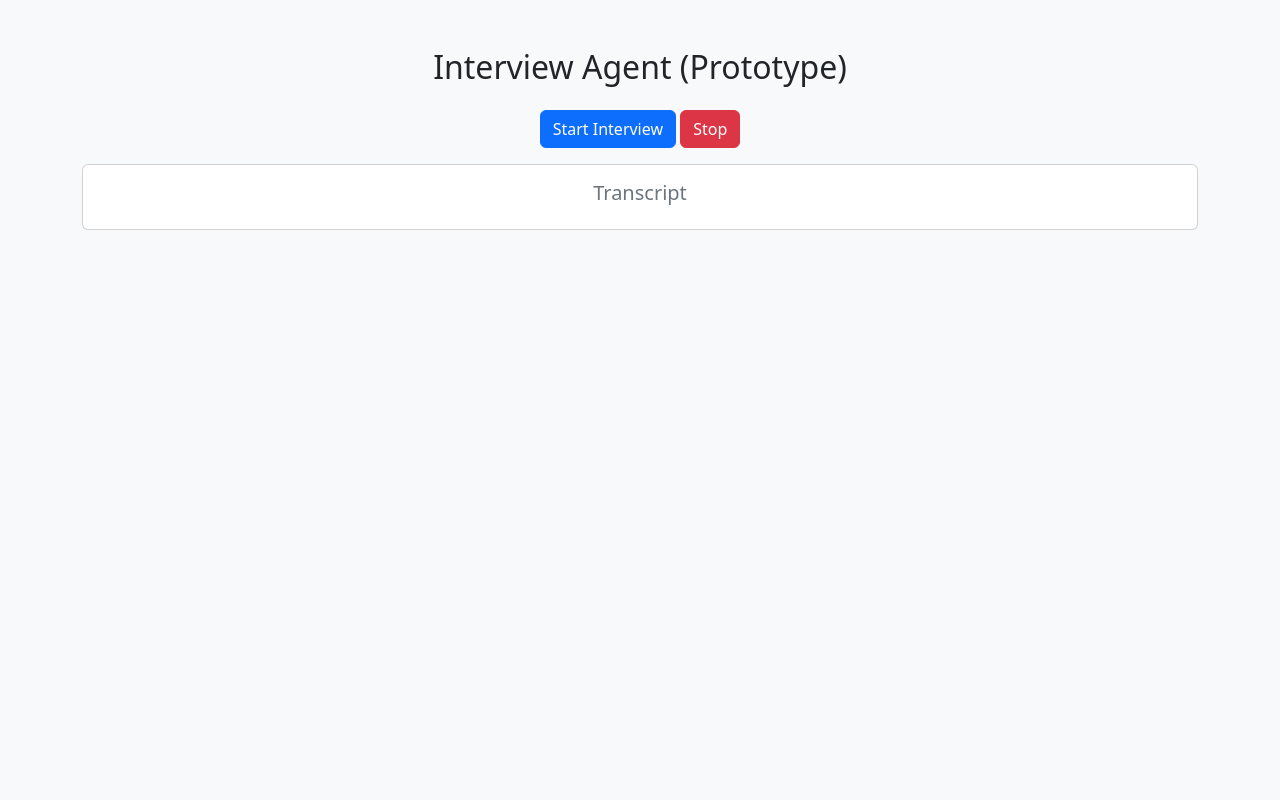
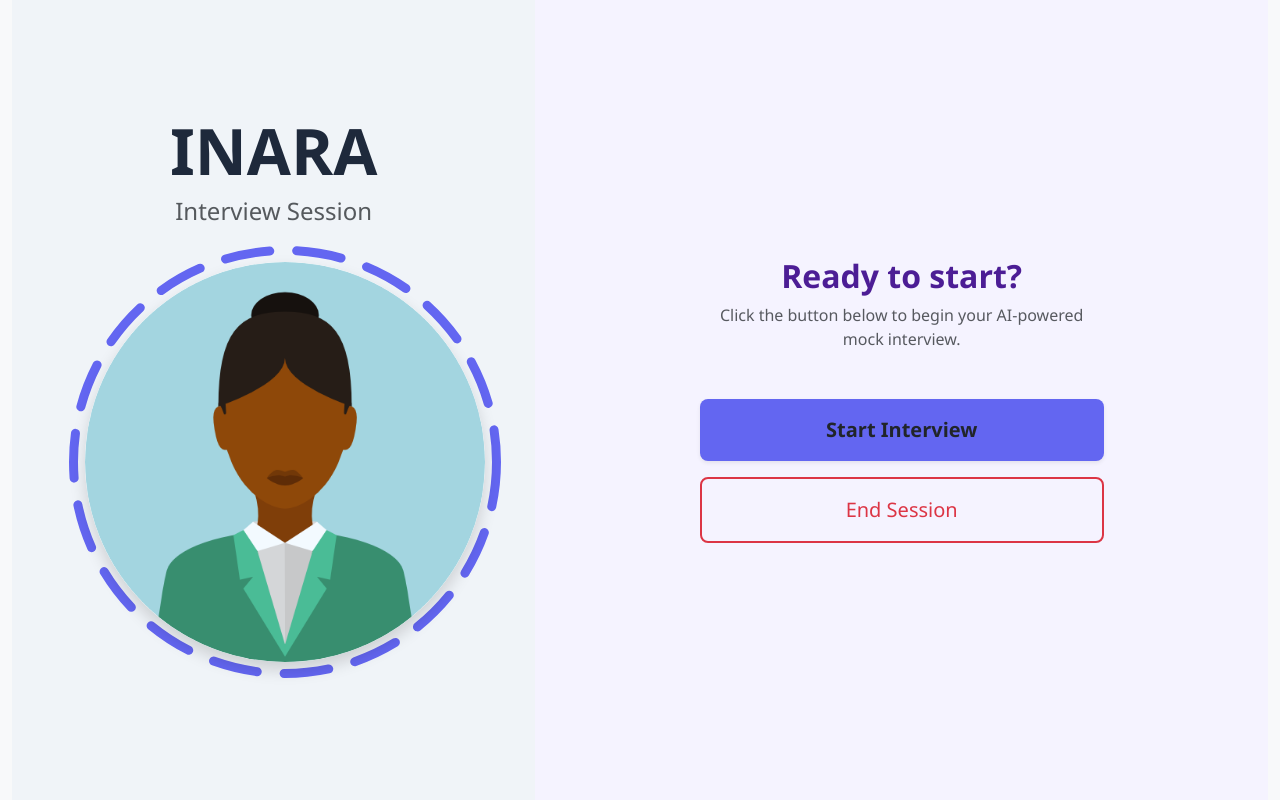
Before and after one commit to BKarthika-dot/INARA, a FastAPI app: page /dashboard in a window 1280 px wide. Run offline with FastAPI, Linux system fonts and the light colour scheme; parts of the project's set-up code (start-up, migrations or seed data) failed here and were passed over.

Commit message:
Added UI and animations

```diff
--- a/main.py
+++ b/main.py
@@ -20,7 +20,7 @@ from bson import ObjectId
 # Interview session state
 # =========================
 
-MAX_QUESTIONS = 10
+MAX_QUESTIONS = 15
 sessions = {}
 
 load_dotenv()
--- a/website/static/script.js
+++ b/website/static/script.js
@@ -1,3 +1,33 @@
+window.onerror = function(msg, url, line, col, error) {
+    console.error("GLOBAL ERROR:", msg, "at line", line);
+};
+
+/* =======================
+    🎨 ANIMATION MANAGER
+======================= */
+
+// Define globally at the top of the file
+window.setAvatarState = function(state) {
+    const box = document.querySelector('.avatar-container');
+
+    if (!box) {
+        console.error("Avatar container not found");
+        return;
+    }
+
+    console.log("STATE:", state);
+
+    box.classList.remove('is-talking', 'is-listening', 'is-idle');
+
+    if (state === 'talking') {
+        box.classList.add('is-talking');
+    } else if (state === 'listening') {
+        box.classList.add('is-listening');
+    } else {
+        box.classList.add('is-idle');
+    }
+};
+
 let audioQueue = [];
 let isPlaying = false;
 
@@ -6,34 +36,37 @@ let audioContext;
 let processor;
 let input;
 
+
 /* =======================
     🔊 AUDIO PLAYBACK
 ======================= */
 
 function playAudio(arrayBuffer) {
     if (!arrayBuffer || arrayBuffer.byteLength === 0) return;
-
     audioQueue.push(arrayBuffer);
     if (!isPlaying) playNextChunk();
 }
 
 function playNextChunk() {
+    if (!audioContext) {
+        console.error("AudioContext not initialized");
+        return;
+    }
+
     if (audioQueue.length === 0) {
         isPlaying = false;
+        window.setAvatarState('listening');
         return;
     }
 
     isPlaying = true;
+    window.setAvatarState('talking');
 
     const buffer = audioQueue.shift();
     const pcm16 = new Int16Array(buffer);
 
-  const audioBuffer = audioContext.createBuffer(
-    1,
-    pcm16.length,
-    48000
-  );
-
+    try {
+        const audioBuffer = audioContext.createBuffer(1, pcm16.length, 48000);
         const channelData = audioBuffer.getChannelData(0);
 
         for (let i = 0; i < pcm16.length; i++) {
@@ -45,10 +78,12 @@ function playNextChunk() {
         source.connect(audioContext.destination);
 
         source.onended = () => playNextChunk();
+        source.start();
 
-  source.start();
+    } catch (err) {
+        console.error("Audio playback error:", err);
     }
-
+}
 /* =======================
     🎙️ AUDIO CAPTURE
 ======================= */
@@ -56,12 +91,10 @@ function playNextChunk() {
 function floatTo16BitPCM(float32) {
   const buffer = new ArrayBuffer(float32.length * 2);
   const view = new DataView(buffer);
-
   for (let i = 0; i < float32.length; i++) {
     const s = Math.max(-1, Math.min(1, float32[i]));
     view.setInt16(i * 2, s * 0x7fff, true);
   }
-
   return buffer;
 }
 
@@ -70,13 +103,21 @@ function floatTo16BitPCM(float32) {
 ======================= */
 
 window.addEventListener("DOMContentLoaded", () => {
-  document.getElementById("start").addEventListener("click", startInterview);
-  document.getElementById("stop").addEventListener("click", stopInterview);
+  window.setAvatarState('idle');
+  console.log("INARA Dashboard Ready");
+
+  const startBtn = document.getElementById("start");
+  const stopBtn = document.getElementById("stop");
+
+  if (startBtn) startBtn.addEventListener("click", startInterview);
+  if (stopBtn) stopBtn.addEventListener("click", stopInterview);
 });
 
 async function startInterview() {
+  console.log("Start interview clicked");
 
-  console.log("Start interview clicked");
+  // Reset UI state
+  window.setAvatarState('listening');
 
   const protocol = window.location.protocol === "https:" ? "wss" : "ws";
   const wsUrl = `${protocol}://${window.location.host}/ws`;
@@ -85,14 +126,11 @@ async function startInterview() {
   socket.binaryType = "arraybuffer";
 
   socket.onopen = async () => {
-
     console.log("WebSocket connected");
-
     audioContext = new AudioContext({ sampleRate: 48000 });
     await audioContext.resume();
 
     try {
-
       const stream = await navigator.mediaDevices.getUserMedia({
         audio: {
           channelCount: 1,
@@ -103,14 +141,11 @@ async function startInterview() {
       });
 
       input = audioContext.createMediaStreamSource(stream);
-
       processor = audioContext.createScriptProcessor(4096, 1, 1);
-
       input.connect(processor);
 
       const zeroGain = audioContext.createGain();
       zeroGain.gain.value = 0;
-
       processor.connect(zeroGain);
       zeroGain.connect(audioContext.destination);
 
@@ -122,99 +157,67 @@ async function startInterview() {
       const MAX_SILENCE_FRAMES = 60;
 
       processor.onaudioprocess = (e) => {
-
         const inputData = e.inputBuffer.getChannelData(0);
-
         if (!inputData || inputData.length === 0) return;
 
         const pcm16 = floatTo16BitPCM(inputData);
-
-        /* ✅ ALWAYS SEND AUDIO */
         if (socket && socket.readyState === WebSocket.OPEN) {
           socket.send(pcm16);
         }
 
-        /* RMS energy */
         let sum = 0;
         for (let i = 0; i < inputData.length; i++) {
           sum += inputData[i] * inputData[i];
         }
-
         const energy = Math.sqrt(sum / inputData.length);
 
         if (energy > SILENCE_THRESHOLD) {
-
+          window.setAvatarState('listening');
           speechFrames++;
-
-          if (speechFrames > 3) {
-            speaking = true;
+          if (speechFrames > 3) speaking = true;
+          silenceFrames = 0;
+        } else {
+          speechFrames = 0;
+          if (speaking) silenceFrames++;
         }
 
-          silenceFrames = 0;
-
-        } else {
-
-          speechFrames = 0;
-
-          if (speaking) {
-            silenceFrames++;
-          }
-
-        }
-
-        /* Detect end of speech */
-
         if (speaking && silenceFrames > MAX_SILENCE_FRAMES) {
-
           console.log("Speech ended");
-
           if (socket && socket.readyState === WebSocket.OPEN) {
             socket.send(JSON.stringify({ type: "InputAudioEnd" }));
           }
-
           speaking = false;
           silenceFrames = 0;
           speechFrames = 0;
         }
-
       };
 
     } catch (err) {
-
       console.error("Microphone access failed:", err);
       alert("Microphone permission is required.");
-
     }
-
   };
 
   socket.onmessage = (event) => {
-
     if (typeof event.data === "string") {
-
         console.log("Transcript:", event.data);
 
-      const output = document.getElementById("output");
-      if (output) {
-        output.textContent += event.data + "\n";
+        try {
+            const data = JSON.parse(event.data);
+
+            if (data.type === "ConversationText" && data.role === "assistant") {
+                window.setAvatarState('talking');
             }
 
-    } else {
-
+        } catch (e) {}
+    }else {
+      console.log("Audio chunk received");
       playAudio(event.data);
-
     }
-
   };
 
-  socket.onerror = (e) => {
-    console.error("WebSocket error:", e);
-  };
-
-  socket.onclose = (event) => {
-    console.log("WebSocket closed:", event.code, event.reason);
-  };
-
+  socket.onerror = (e) => console.error("WebSocket error:", e);
+  socket.onclose = () => window.setAvatarState('idle');
 }
 
 /* =======================
@@ -222,12 +225,10 @@ async function startInterview() {
 ======================= */
 
 async function stopInterview() {
+  console.log("Stopping interview...");
+  window.setAvatarState('idle');
 
-  console.log("Stopping interview...");
-
-  if (!socket || socket.readyState !== WebSocket.OPEN) {
-    return;
-  }
+  if (!socket || socket.readyState !== WebSocket.OPEN) return;
 
   socket.send("STOP_INTERVIEW");
 
@@ -235,20 +236,11 @@ async function stopInterview() {
     processor.disconnect();
     processor.onaudioprocess = null;
   }
-
-  if (input) {
-    input.disconnect();
-  }
-
-  if (audioContext) {
-    await audioContext.close();
-  }
+  if (input) input.disconnect();
+  if (audioContext) await audioContext.close();
 
   audioQueue = [];
   isPlaying = false;
 
-  setTimeout(() => {
-    socket.close();
-  }, 300);
-
+  setTimeout(() => { socket.close(); }, 300);
 }
--- /dev/null
+++ b/website/static/style.css
@@ -0,0 +1,237 @@
+/* --- 1. General Reset & Base Styles --- */
+body {
+    font-family: 'Segoe UI', Tahoma, Geneva, Verdana, sans-serif;
+    margin: 0;
+    color: #333;
+    background-color: #f8f9fa;
+}
+
+.container {
+    max-width: 1200px;
+    margin: 0 auto;
+    padding: 20px;
+}
+
+/* --- 2. Inara Brand Color Palette --- */
+
+
+.inara-brand-purple {
+    background-color: #f5f3ff !important; /* Very soft lavender */
+    color: #4c1d95 !important; /* Deep purple text for contrast */
+}
+
+/* Maya Blue (Sidebars/Accents) */
+.inara-sidebar-blue {
+    background-color: #f0f7ff !important; /* Extremely light sky blue */
+    border-right: 1px solid #e1e8f0;
+}
+
+/* Muted Light Blue (Cards/Sections) */
+.bg-inara-muted {
+    background-color: #f0f4f8 !important;
+    color: #1e293b !important;
+}
+
+/* --- 3. Hero & Layout Sections --- */
+.hero {
+    display: flex;
+    align-items: center;
+    justify-content: space-between;
+    min-height: 70vh;
+    gap: 50px;
+}
+
+.hero-image {
+    flex: 1;
+}
+
+.hero-image img {
+    width: 100%;
+    max-width: 500px;
+    height: auto;
+}
+
+.hero-content {
+    flex: 1;
+    text-align: left;
+}
+
+.hero-content h1 {
+    font-size: 3rem;
+    margin-bottom: 10px;
+}
+
+/* --- 4. Funky Wavy Image Treatment --- */
+.wavy-image-shape {
+    width: 100%;
+    height: auto;
+    object-fit: cover;
+    /* Soft organic blob shape instead of a sharp wave */
+    border-radius: 60% 40% 70% 30% / 40% 50% 60% 40%;
+    background: white; /* Adds a clean backing if the image is transparent */
+    padding: 10px;
+    box-shadow: 0 10px 30px rgba(76, 29, 149, 0.1);
+}
+
+.wavy-image-shape:hover {
+    transform: rotate(0deg) scale(1.02);
+}
+
+/* --- 5. Flashcards (Muted Blue Theme) --- */
+.flashcards {
+    display: grid;
+    grid-template-columns: repeat(auto-fit, minmax(250px, 1fr));
+    gap: 20px;
+    margin-top: 50px;
+}
+
+.card-muted {
+    padding: 20px;
+    background-color: #f0f4f8;
+    border: 1px solid #d1d9e0;
+    border-radius: 12px;
+    transition: all 0.3s ease;
+}
+
+.card-muted:hover {
+    background-color: #e2e8f0;
+    border-color: #60a5fa; /* Uses the Maya Blue on hover */
+    transform: translateY(-5px);
+    box-shadow: 0 8px 15px rgba(0, 0, 0, 0.05);
+}
+
+.card-title-muted {
+    color: #1e293b;
+    font-weight: 600;
+    margin-bottom: 10px;
+}
+
+.card-text-muted {
+    color: #64748b;
+    font-size: 0.95rem;
+}
+
+/* --- 6. Buttons --- */
+.buttons {
+    margin-top: 20px;
+}
+
+.btn-inara {
+    padding: 12px 30px;
+    border-radius: 8px;
+    font-weight: 600;
+    cursor: pointer;
+    transition: all 0.2s ease;
+    border: none;
+}
+
+/* Primary Login Style */
+.btn-login {
+    background: #6366f1; /* Modern Indigo */
+    border: none;
+    padding: 12px;
+    font-weight: 600;
+}
+
+.btn-login:hover {
+    background: #5b21b6;
+    transform: translateY(-2px);
+}
+
+/* Outline Signup Style */
+.btn-signup {
+    background: #6366f1; /* Modern Indigo */
+    border: none;
+    padding: 12px;
+    font-weight: 600;
+}
+
+.btn-signup:hover {
+    background: #5b21b6;
+    transform: translateY(-2px);
+}
+
+/* --- 7. Interviewer Avatar & Animation --- */
+
+.avatar-container {
+    position: relative;
+    width: 450px;
+    height: 450px;
+    display: flex;
+    align-items: center;
+    justify-content: center;
+    overflow: visible !important;
+}
+
+.interviewer-icon {
+    width: 400px;
+    height: 400px;
+    border-radius: 50%;
+    object-fit: cover;
+    z-index: 2;
+    background: white;
+    transition: all 0.4s cubic-bezier(0.175, 0.885, 0.32, 1.275);
+    position: relative; /* Keeps it above the SVG */
+}
+
+.ring-svg {
+    position: absolute;
+    top: 50%;
+    left: 50%;
+    transform: translate(-50%, -50%); /* Perfectly center the ring */
+    width: 100%;
+    height: 100%;
+    z-index: 1;
+    pointer-events: none;
+    opacity: 1;
+    transition: opacity 0.4s ease;
+}
+
+/* --- State Management --- */
+
+/* Show ring when talking or listening */
+.avatar-container.is-talking .ring-svg,
+.avatar-container.is-listening .ring-svg {
+    visibility: visible !important;
+    opacity: 1 !important;
+}
+
+/* Talking: Rotate the dashed ring */
+.avatar-container.is-talking .ring-svg circle {
+    animation: rotate-ring 4s linear infinite;
+    transform-origin: center;
+}
+
+/* Listening: Change circle color and remove dashes */
+.avatar-container.is-listening .ring-svg circle {
+    stroke: #10b981 !important; /* Green */
+    stroke-dasharray: 2,8;
+    stroke-width: 4;
+    transition: stroke 0.3s ease, stroke-dasharray 0.3s ease;
+}
+
+/* Pulse effect for the icon itself */
+.avatar-container.is-talking .interviewer-icon {
+    animation: pulse-avatar 2s infinite ease-in-out;
+}
+
+@keyframes rotate-ring {
+    from {
+        transform: rotate(0deg);
+    }
+    to {
+        transform: rotate(360deg);
+    }
+}
+
+@keyframes pulse-avatar {
+    0% {
+        transform: scale(1);
+    }
+    50% {
+        transform: scale(1.08);
+    }
+    100% {
+        transform: scale(1);
+    }
+}
--- a/website/templates/dashboard.html
+++ b/website/templates/dashboard.html
@@ -1,42 +1,65 @@
 <!DOCTYPE html>
 <html lang="en">
 <head>
-  <meta charset="UTF-8" />
+  <meta charset="UTF-8">
   <meta name="viewport" content="width=device-width,initial-scale=1.0">
-  <title>Interview Agent – Prototype</title>
-
-  <!-- Bootstrap CSS -->
-  <link
-    href="https://cdn.jsdelivr.net/npm/bootstrap@5.3.3/dist/css/bootstrap.min.css"
-    rel="stylesheet"
-  >
-
+  <title>Dashboard | INARA</title>
+  <link href="https://cdn.jsdelivr.net/npm/bootstrap@5.3.3/dist/css/bootstrap.min.css" rel="stylesheet">
+  <link rel="stylesheet" href="/static/style.css">
 </head>
 <body class="bg-light">
 
-  <div class="container py-5" style="text-align: center;">
+  <div class="container-fluid">
+    <div class="row vh-100 g-0">
 
-    <h2 class="mb-4">Interview Agent (Prototype)</h2>
+      <div class="col-md-5 d-none d-md-flex bg-inara-muted flex-column align-items-center justify-content-center p-5">
+        <div class="text-center w-100">
+          <h1 class="display-3 fw-bold mb-1">INARA</h1>
+          <p class="fs-4 text-muted mb-2">Interview Session</p>
 
-    <div class="mb-3">
-      <button id="start"  type="button" class="btn btn-primary">
-        Start Interview
+          <div class="avatar-container is-idle">
+            <svg class="ring-svg" viewBox="0 0 100 100" preserveAspectRatio="xMidYMid meet">
+              <circle
+                cx="50"
+                cy="50"
+                r="47"
+                fill="none"
+                stroke="#6366f1"
+                stroke-width="2"
+                stroke-dasharray="10, 6"
+                stroke-linecap="round"
+              />
+            </svg>
+
+            <img src="/static/icon.png" id="interviewer-img" class="interviewer-icon shadow" alt="AI Interviewer">
+          </div>
+        </div>
+      </div>
+
+      <div class="col-md-7 d-flex align-items-center justify-content-center inara-brand-purple">
+        <div style="width: 100%; max-width: 500px;" class="p-5 text-center">
+
+          <div class="mb-5">
+            <h2 class="fw-bold mb-2">Ready to start?</h2>
+            <p class="text-muted">Click the button below to begin your AI-powered mock interview.</p>
+          </div>
+
+          <div class="d-grid gap-3">
+            <button id="start" type="button" class="btn btn-login btn-lg shadow-sm py-3">
+              <i class="bi bi-play-fill"></i> Start Interview
             </button>
 
-      <button id="stop"  type="button" class="btn btn-danger" >
-        Stop
+            <button id="stop" type="button" class="btn btn-outline-danger btn-lg py-3 border-2">
+              End Session
             </button>
           </div>
 
-    <div class="card">
-      <div class="card-body">
-        <h5 class="card-title" style="color: #6c757d;">Transcript</h5>
-        <pre id="output" class="mb-0"></pre>
         </div>
       </div>
 
     </div>
+  </div>
 
-  <script src="/static/script.js?v=2"></script>
+  <script src="/static/script.js"></script>
 </body>
 </html>
```
Also changed, not shown: website/templates/home.html (+44 -12 lines), website/templates/login.html (+40 -23 lines), website/templates/signup.html (+40 -28 lines), website/static/icon.png (added), website/static/image copy.png (added), website/static/image.png (added), website/static/inara_pic1.avif (added). Lines whose indentation alone changed are shown as unchanged.
